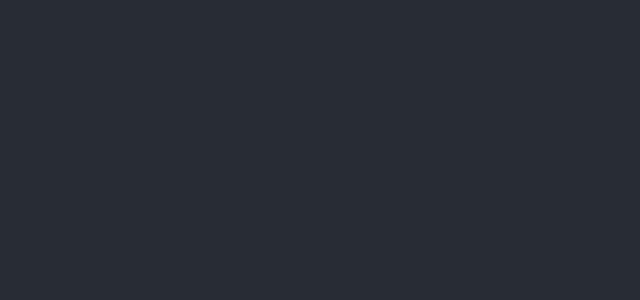
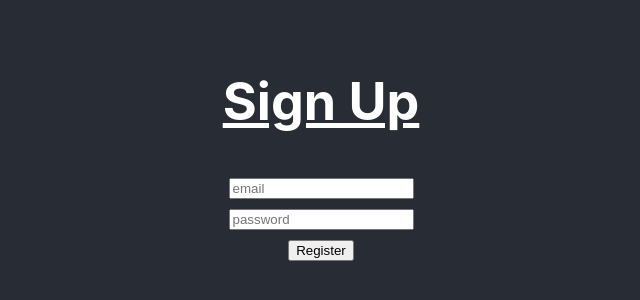
Before and after one commit to dbueno3/GameSnap-CSE370, a React (Create React App) app: page /signup in a window 1280 px wide. Before the commit this address had no page. Shown: the part 252-552 px from the top of the page, without its empty margins (319-959 px from the left). Built offline with nearby package versions, Linux system fonts and the light colour scheme.

Commit message:
created a signup page that redirects to edit profile page on success #78

```diff
--- a/src/App.jsx
+++ b/src/App.jsx
@@ -25,6 +25,7 @@ import Ze from "./views/about_me/Ze/ze.jsx";
 import Daniel from "./views/about_me/Daniel/daniel.jsx";
 
 //User
+import SignUp from "./views/SignUp.jsx"
 import UserProfile from "./views/UserProfile.jsx"
 
 import { BrowserRouter as Router, Route, Routes } from "react-router-dom";
@@ -129,6 +130,7 @@ class App extends React.Component {
                 <Route path="/promise" element={<Promise />} />
                 <Route path="/" element={<Landing />} />
 
+                  <Route path="/signup" element={<SignUp/>} />
                 <Route path="/profile" element={<UserProfile/>} />
 
                 {/* About Me Pages */}
--- a/src/Component/LoginForm.jsx
+++ b/src/Component/LoginForm.jsx
@@ -66,11 +66,6 @@ export default class LoginForm extends React.Component {
             sessionStorage.setItem("token", result.token);
             sessionStorage.setItem("user", result.userID);
 
-            this.setState({
-              sessiontoken: result.token,
-              alanmessage: result.token
-            });
-
             // call refresh on the posting list
             this.refreshPostsFromLogin();
           } else {
--- /dev/null
+++ b/src/views/SignUp.jsx
@@ -0,0 +1,79 @@
+import React, { useState } from "react";
+
+//Router
+import { useNavigate } from "react-router-dom";
+
+const SignUp = () => {
+  const [email, setEmail] = useState("");
+  const [password, setPassword] = useState("");
+  let navigate = useNavigate();
+  return (
+    <div id="signUpMain">
+      <u>
+        <h1>Sign Up</h1>
+      </u>
+      <input
+        type="text"
+        name="email"
+        placeholder="email"
+        onChange={(e) => {
+          setEmail(e.target.value);
+        }}
+      />
+      <br />
+      <input
+        type="password"
+        name="passoword"
+        placeholder="password"
+        onChange={(e) => {
+          setPassword(e.target.value);
+        }}
+      />
+      <br />
+      <button
+        onClick={() => {
+          fetch(process.env.REACT_APP_API_PATH + "/auth/signup", {
+            method: "post",
+            headers: {
+              "Content-Type": "application/json",
+            },
+            body: JSON.stringify({
+              email: email,
+              password: password,
+            }),
+          })
+            .then((res) => res.json())
+            .then(
+              (result) => {
+                console.log(
+                  JSON.stringify({
+                    email: email,
+                    password: password,
+                  })
+                );
+                console.log("Testing");
+                if (result.userID) {
+                  // set the auth token and user ID in the session state
+                  sessionStorage.setItem("token", result.token);
+                  sessionStorage.setItem("user", result.userID);
+
+                  navigate("/profile");
+                } else {
+                  // if the login failed, remove any infomation from the session state
+                  sessionStorage.removeItem("token");
+                  sessionStorage.removeItem("user");
+                }
+              },
+              (error) => {
+                alert(error);
+              }
+            );
+        }}
+      >
+        Register
+      </button>
+    </div>
+  );
+};
+
+export default SignUp;
```
Also changed, not shown: 1 other file (tests, documents, lock files or other folders).
